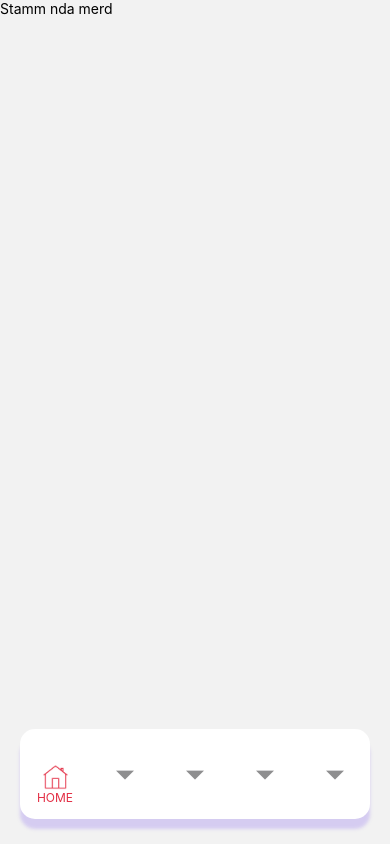
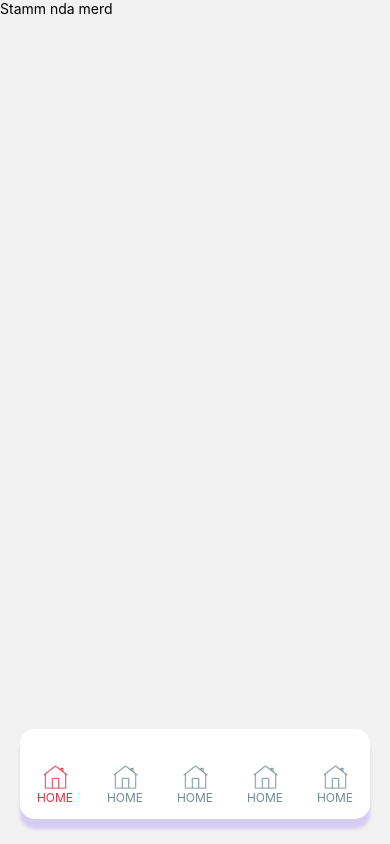
Before and after one commit to Dacu02/Gestore_Esami, a React Native app: screen / in a window 390 px wide. Built offline with nearby package versions, Linux system fonts and the light colour scheme.

Commit message:
bottombar aggiustata, icone da aggiungere

```diff
--- a/components/Tabs.tsx
+++ b/components/Tabs.tsx
@@ -14,6 +14,27 @@ import {
 const Tab = createBottomTabNavigator();
 
 const Tabs = () => {
+
+    const opzioniTab =(img:any)=> ({
+        headerShown:false,
+        tabBarIcon: ({ focused }: { focused: boolean }) => (
+            <View style={{alignItems:'center', justifyContent:'center',top:10}}>
+                <Image
+                source={img}
+                resizeMode="contain"
+                style={{
+                    width:25,
+                    height:25,
+                    tintColor:focused ? '#e32f45' : '#748c94',
+                }}
+                />
+                <Text
+                style={{ color: focused ? '#e32f45' : '#748c94', fontSize: 12}}>
+                    HOME
+                </Text>
+            </View>
+        )});
+
   return (
     <Tab.Navigator
 
@@ -21,7 +42,7 @@ const Tabs = () => {
         headerShown: false,
         tabBarStyle: {
           position:'absolute',
-          backgroundColor: '#ffffff', // Imposta il colore di sfondo della barra di navigazione
+          backgroundColor: '#ffffff',
           borderTopColor: 'transparent',
           bottom:25,
           left:20,
@@ -37,30 +58,15 @@ const Tabs = () => {
       }}
        >
       <Tab.Screen name="Home" component={Home}
-      options={{
-        headerShown:false,
-        tabBarIcon: ({focused}) => (
-            <View style={{alignItems:'center', justifyContent:'center',top:10}}>
-                <Image
-                source={require('../immaginitest/icons8-home.png')}
-                resizeMode="contain"
-                style={{
-                    width:25,
-                    height:25,
-                    tintColor:focused ? '#e32f45' : '#748c94',
-                }}
-                />
-                <Text
-                style={{ color: focused ? '#e32f45' : '#748c94', fontSize: 12}}>
-                    HOME
-                </Text>
-            </View>
-        )
-      }}/>
-      <Tab.Screen name="Settings" component={ModificaEsame} />
-      <Tab.Screen name="AggiungiEsame" component={AggiungiEsame} />
-      <Tab.Screen name="Azione4" component={ModificaEsame} />
-      <Tab.Screen name="Azione5" component={ModificaEsame} />
+      options={opzioniTab(require('../immaginitest/icons8-home.png'))}/>
+      <Tab.Screen name="Settings" component={ModificaEsame}
+      options={opzioniTab(require('../immaginitest/icons8-home.png'))}/>
+      <Tab.Screen name="AggiungiEsame" component={AggiungiEsame}
+      options={opzioniTab(require('../immaginitest/icons8-home.png'))}/>
+      <Tab.Screen name="Azione4" component={ModificaEsame}
+      options={opzioniTab(require('../immaginitest/icons8-home.png'))}/>
+      <Tab.Screen name="Azione5" component={ModificaEsame}
+      options={opzioniTab(require('../immaginitest/icons8-home.png'))}/>
     </Tab.Navigator>
   );
 }
```
